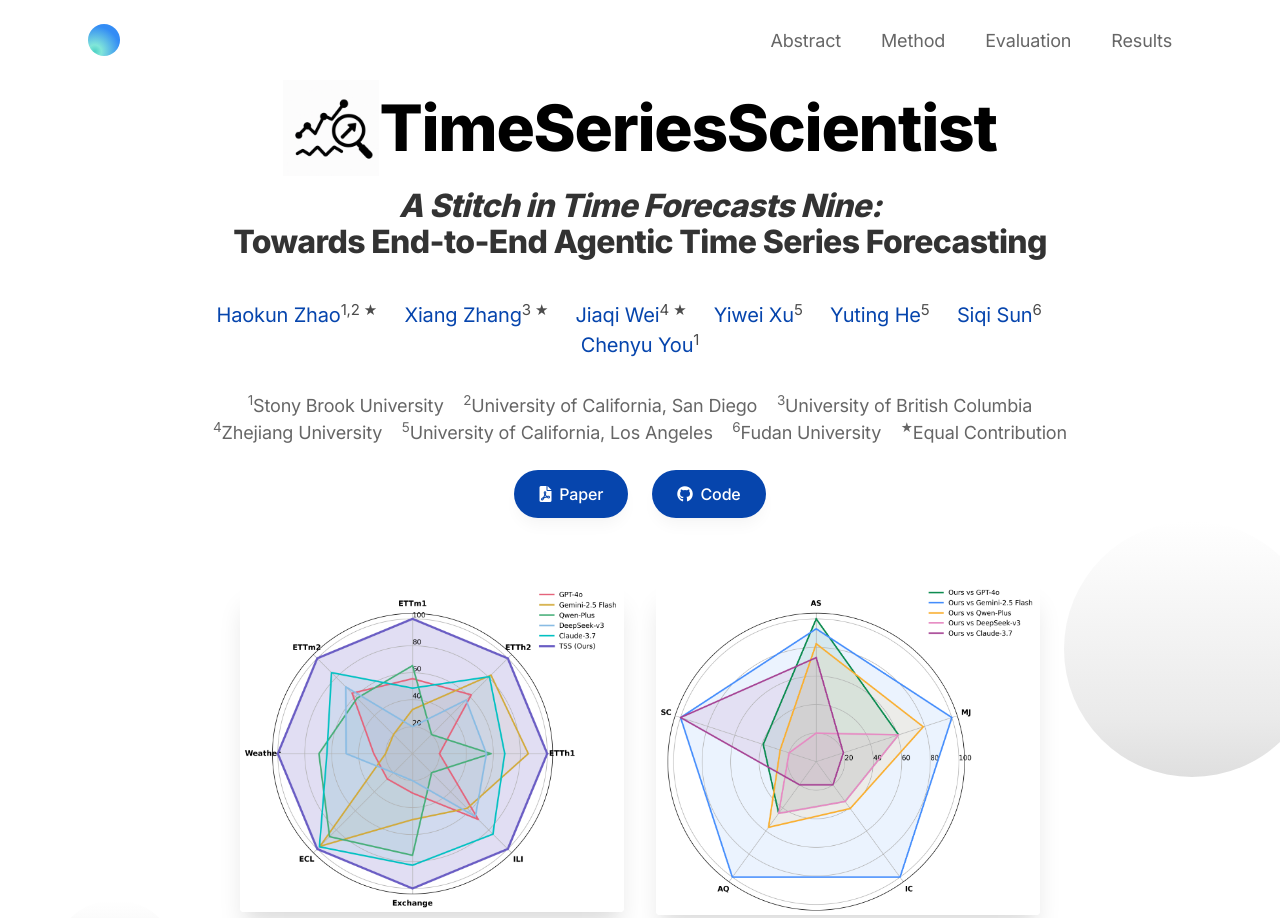
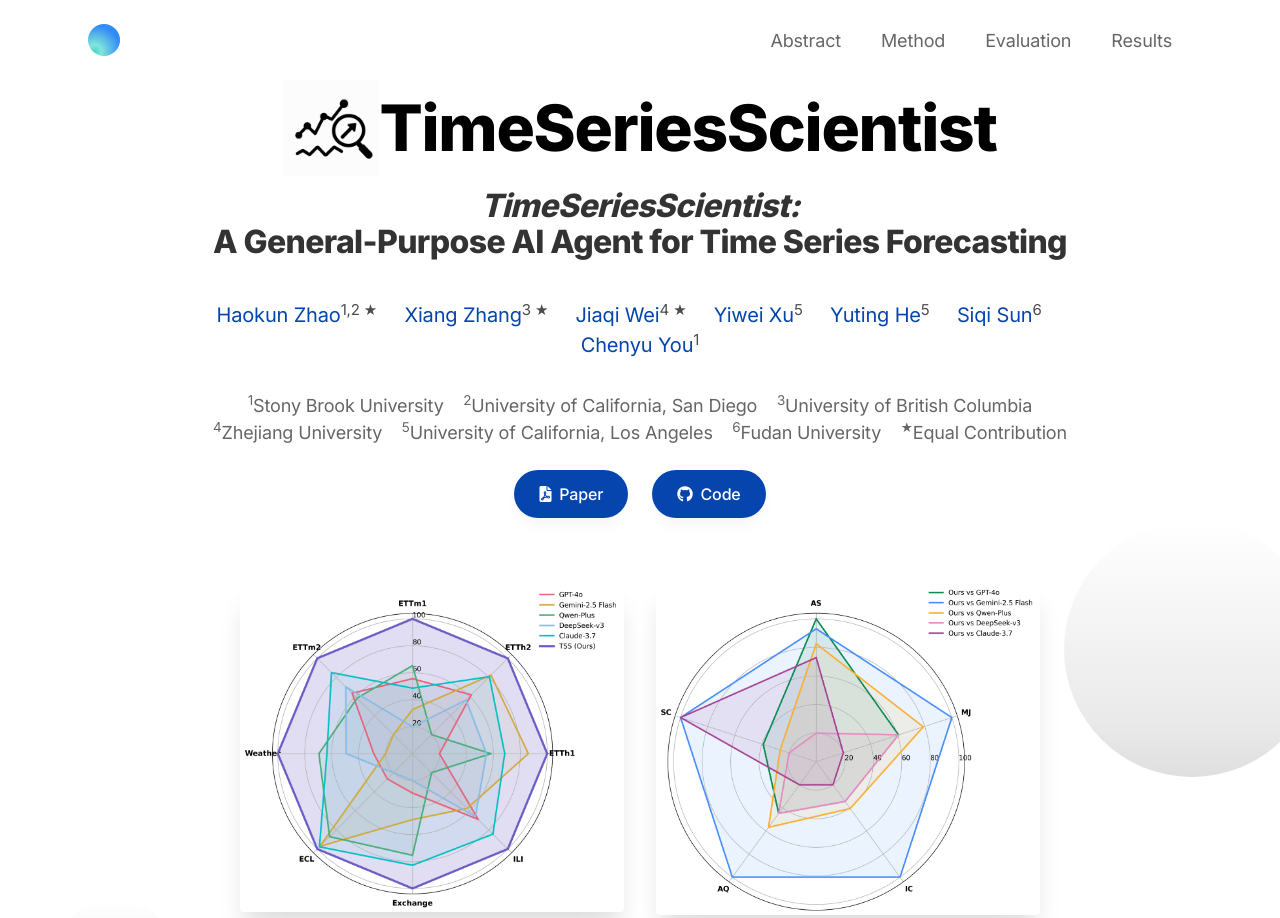
Before and after one commit to Y-Research-SBU/TimeSeriesScientist, a website: page index.html in a window 1280 px wide. Shown: the top 918 px of the page. Drawn offline with Linux system fonts and the light colour scheme; some icons are missing.

Commit message:
change title

```diff
--- a/index.html
+++ b/index.html
@@ -170,8 +170,8 @@
                                 </div>
                                 <!-- Second line: Subtitle -->
                                 <h2 class="text-3xl md:text-4xl font-extrabold leading-tighter tracking-tighter whitespace-nowrap" style="color: #333; margin-bottom: 2.5rem;">
-                                    <em>A Stitch in Time Forecasts Nine:</em> <br>
-                                    Towards End-to-End Agentic Time Series Forecasting
+                                    <em>TimeSeriesScientist:</em> <br>
+                                    A General-Purpose AI Agent for Time Series Forecasting
                                 </h2>
                             </div>
                             <div class="max-w-4xl mx-auto">
```
